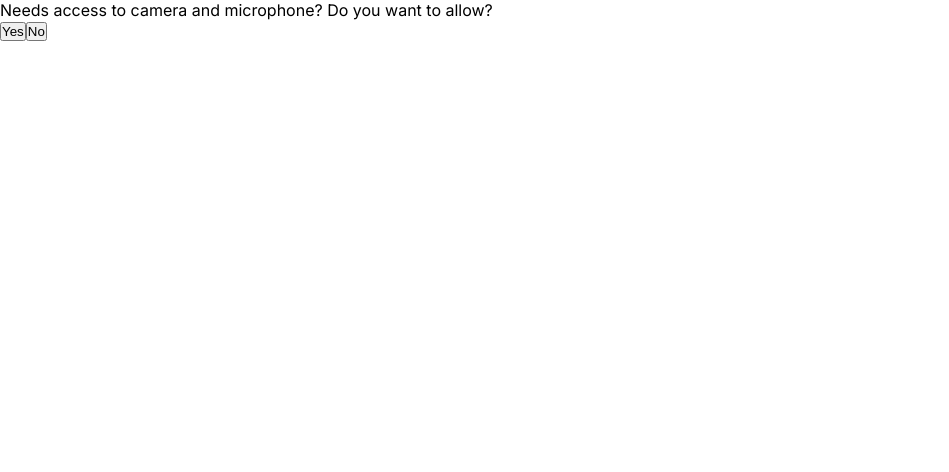
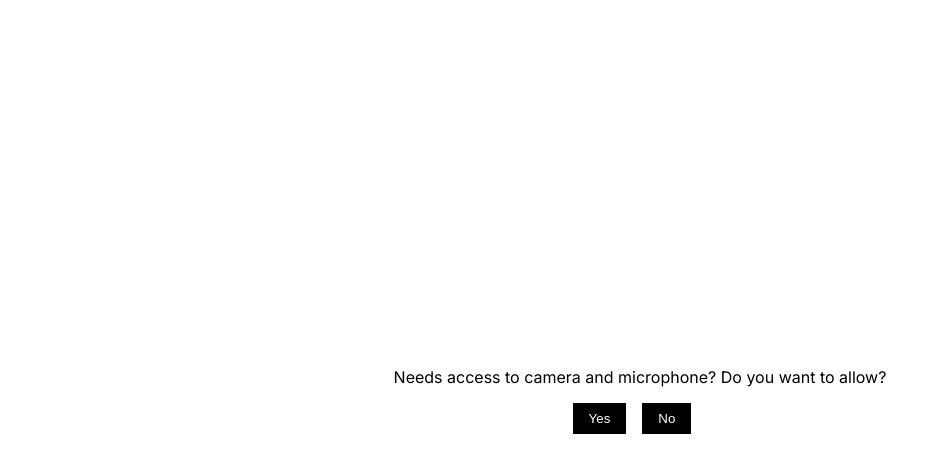
Before and after one commit to alaminnku/view-back, a Next.js app: page / in a window 1280 px wide. Shown: the top 472 px of the page, without its empty margins (0-949 px from the left). Built offline with nearby package versions, Linux system fonts and the light colour scheme.

Commit message:
UI updated

```diff
--- a/app/page.tsx
+++ b/app/page.tsx
@@ -99,11 +99,20 @@ export default function Home() {
   }
 
   return (
-    <main>
+    <main
+      style={{
+        height: '100vh',
+        display: 'flex',
+        flexDirection: 'column',
+        alignItems: 'center',
+        justifyContent: 'center',
+      }}
+    >
       {!permissions.checking && !permissions.granted && (
         <Permission setAllowAccess={setAllowAccess} />
       )}
 
+      <div>
         {permissions.granted && cameras.length && (
           <select
             onChange={(e) =>
@@ -139,6 +148,7 @@ export default function Home() {
             ))}
           </select>
         )}
+      </div>
 
       {selectedCam && selectedMic && (
         <div
--- a/components/home/Permission.tsx
+++ b/components/home/Permission.tsx
@@ -6,12 +6,32 @@ type Props = {
 
 export default function Permission({ setAllowAccess }: Props) {
   return (
-    <div>
+    <div
+      style={{
+        display: 'flex',
+        flexDirection: 'column',
+        alignItems: 'center',
+        justifyContent: 'center',
+      }}
+    >
       <p>Needs access to camera and microphone? Do you want to allow?</p>
       <div>
-        <button onClick={() => setAllowAccess(true)}>Yes</button>
-        <button onClick={() => setAllowAccess(false)}>No</button>
+        <button style={buttonStyle} onClick={() => setAllowAccess(true)}>
+          Yes
+        </button>
+        <button style={buttonStyle} onClick={() => setAllowAccess(false)}>
+          No
+        </button>
       </div>
     </div>
   );
 }
+
+const buttonStyle = {
+  border: 'none',
+  padding: '8px 16px',
+  color: 'white',
+  backgroundColor: 'black',
+  marginTop: '16px',
+  marginRight: '16px',
+};
```
Lines whose indentation alone changed are shown as unchanged.
